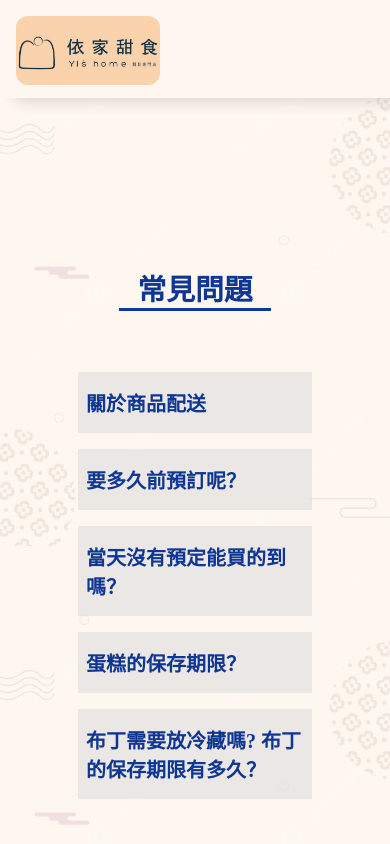
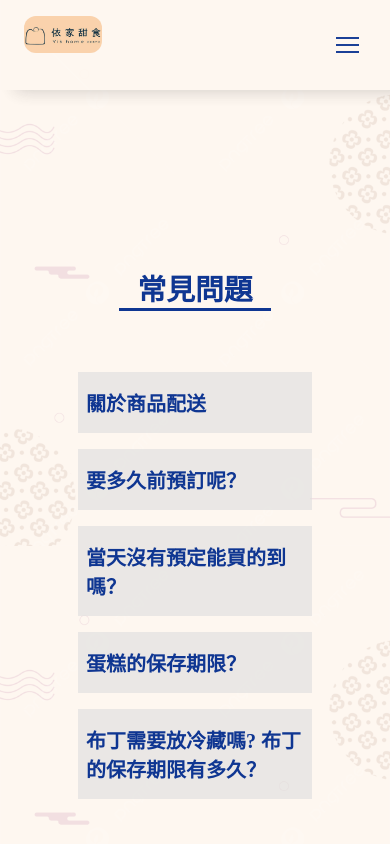
Before and after one commit to cingyo316/YisHome, a plain HTML site: page qa.html in a window 390 px wide. Shown: the top 844 px of the page. Drawn offline with Linux system fonts and the light colour scheme.

Commit message:
Reset about page's RWD

```diff
--- a/style/style.scss
+++ b/style/style.scss
@@ -71,15 +71,11 @@ header {
 
 main {
 	.flexslider {
-		height: 75vh;
 		background-color: rgba(255, 254, 252, 0.75);
 		border: 2px solid rgba(255, 254, 252, 0.75);
 		overflow: hidden;
 		position: relative;
 		z-index: 1;
-		ul li img {
-			margin: 0 auto;
-		}
 	}
 
 	.about {
@@ -300,8 +296,9 @@ footer {
 	header {
 		nav {
 			a img {
-				width: 9rem;
-				margin: 1rem 2.5rem 0.5rem 1rem;
+				width: 20vw;
+				// height: 15vw;
+				margin: 1rem 0 0.5rem 1.5rem;
 			}
 
 			.navbar {
@@ -331,33 +328,32 @@ footer {
 			}
 			.toggler {
 				display: block;
-				width: 200px;
-				height: 95px;
+				height: 90px;
 				border: none;
 				padding: 0;
-				margin-left: 15rem;
+				margin-left: 60vw;
 				background-color: transparent;
 				&:hover {
 					cursor: pointer;
 				}
 			}
 			.line {
-				width: 25px;
+				width: 23px;
 				height: 2px;
-				margin: 0 auto;
+				margin: 0;
 				background-color: $themeColor;
 				&::before,
 				&::after {
 					content: "";
 					display: block;
-					width: 25px;
+					width: 23px;
 					height: 2px;
 					margin: 0 auto;
 					background-color: $themeColor;
 					position: absolute;
 				}
 				&::before {
-					bottom: 40px;
+					bottom: 37px;
 				}
 				&::after {
 					top: 37px;
```
Also changed, not shown: index.html (+3 -15 lines), style/style.css, 1 other file.
